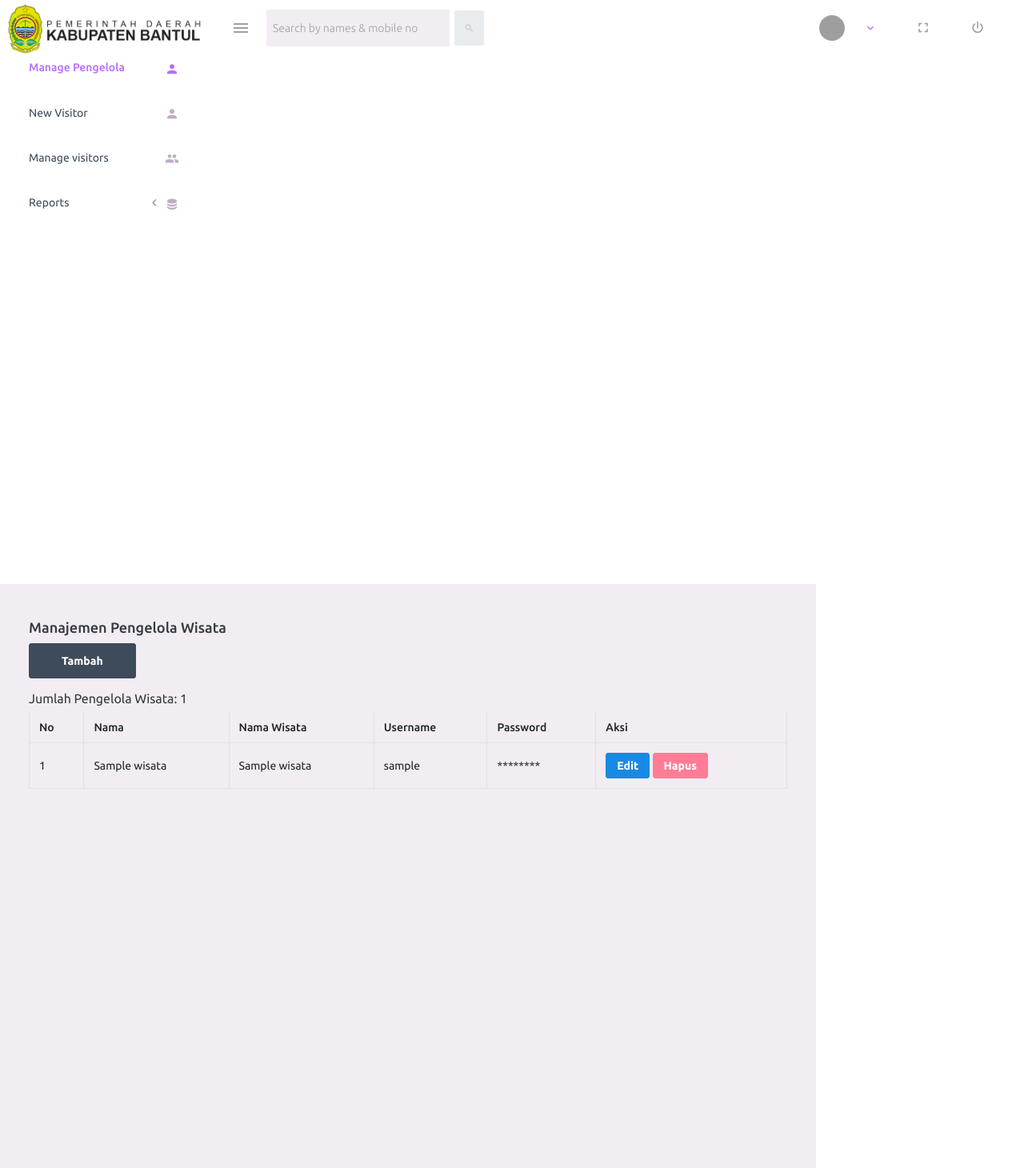
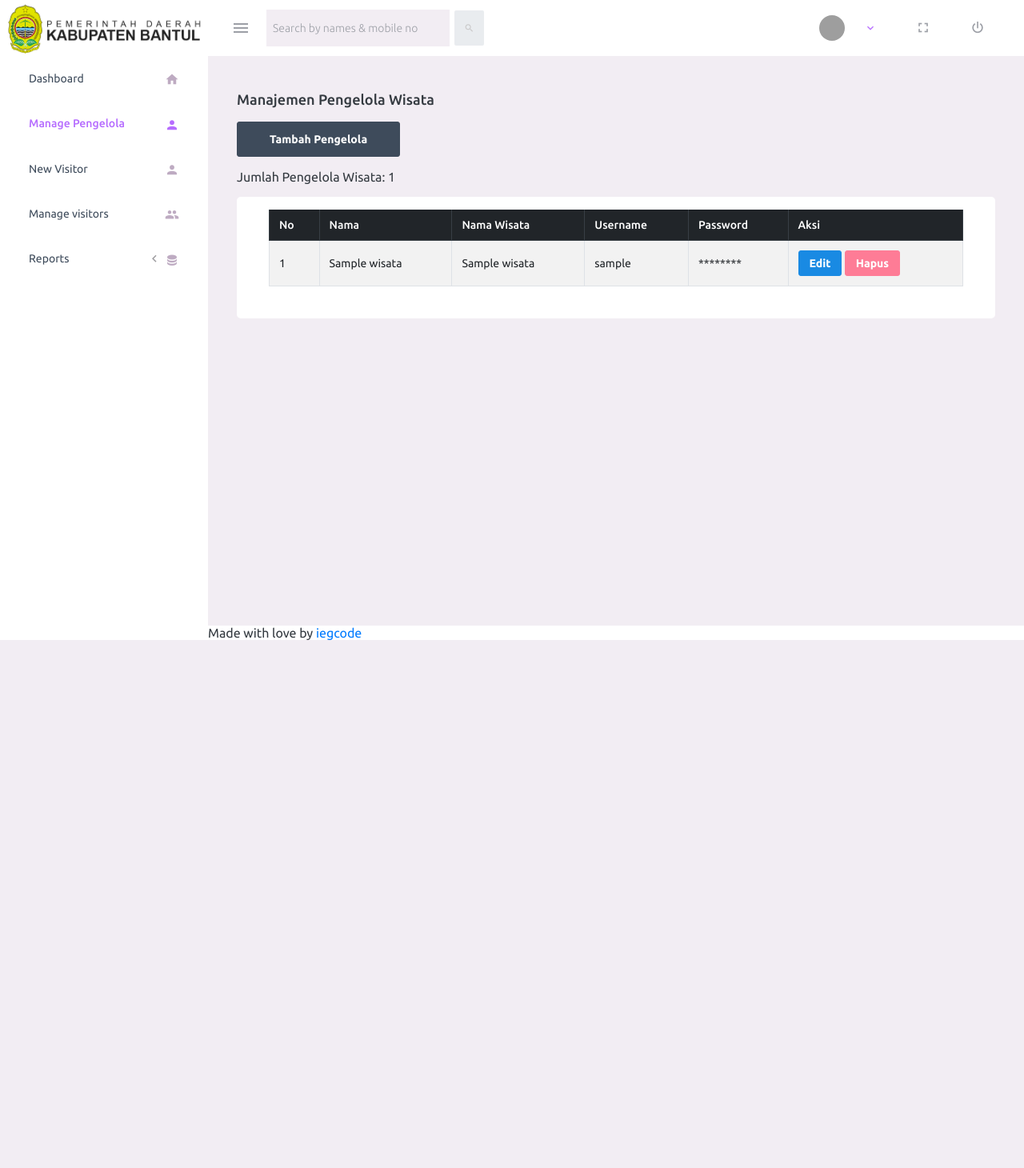
Before and after one commit to ibrahimelgibran/pradict-visitor-wisata, a PHP site: page /manage_pengelola.php in a window 1280 px wide. Shown: the whole page at 80% size. After the commit the page ends 800 px from the top, so only its background shows below. Run offline with PHP 8.4, Linux system fonts and the light colour scheme; the visitor is signed in with stand-in values (Sample User, id 1); tables that the repository leaves empty or names only in its code hold one stand-in row (values such as "Sample post"); data that the repository does not hold is empty; some libraries are stand-ins or nearby versions; grey boxes are pictures that could not be loaded.

Commit message:
update fix bug management pengelola

```diff
--- a/manage_pengelola.php
+++ b/manage_pengelola.php
@@ -5,20 +5,24 @@
 ?>
 <!DOCTYPE html>
 <html lang="en">
+
   <?php include("includes/head.php"); ?>
-
   <body>
+  <div class="container-scroller">
     <?php include("includes/header.php"); ?>
+    <div class="container-fluid page-body-wrapper">
       <?php include("includes/sidebar.php"); ?>
 
       <div class="main-panel">
         <div class="content-wrapper">
-    <h4>Manajemen Pengelola Wisata</h4>
-    <button id="btnTambah" class="btn btn-dark mb-3">Tambah</button>
-    <div id="jumlahPengelola" class="mb-2"></div>
+          <h4 class="mb-3">Manajemen Pengelola Wisata</h4>
+          <button id="btnTambah" class="btn btn-dark mb-3">Tambah Pengelola</button>
+          <div id="jumlahPengelola" class="mb-3"></div>
+          <div class="card">
+            <div class="card-body">
               <div class="table-responsive">
-      <table class="table table-bordered">
-        <thead>
+                <table class="table table-bordered table-striped">
+                  <thead class="thead-dark">
                     <tr>
                       <th>No</th>
                       <th>Nama</th>
@@ -33,21 +37,42 @@
               </div>
             </div>
           </div>
+        </div>
+        <footer>Made with love by <a href="http://iegcode.com"> iegcode</a></footer>
+      </div>
+    </div>
+  </div>
+
 
 <!-- Modal Form -->
-<div id="modalForm" class="modal" style="display:none;">
-  <div class="modal-dialog">
-    <div class="modal-content p-4">
-      <h5 id="modalTitle">Tambah Pengelola</h5>
+<div class="modal" id="modalForm" tabindex="-1" style="display:none;">
+    <div class="modal-dialog modal-dialog-centered">
+      <div class="modal-content">
+        <div class="modal-header">
+          <h5 class="modal-title" id="modalTitle">Tambah Pengelola</h5>
+          <button type="button" class="btn-close" id="tutupModal"></button>
+        </div>
+        <div class="modal-body">
           <form id="formPengelola">
             <input type="hidden" name="id" id="id">
-        <input type="text" name="nama" id="nama" placeholder="Nama" class="form-control mb-2" required>
-        <input type="text" name="nama_wisata" id="nama_wisata" placeholder="Nama Wisata" class="form-control mb-2" required>
-        <input type="text" name="username" id="username" placeholder="Username" class="form-control mb-2" required>
-        <input type="password" name="password" id="password" placeholder="Password" class="form-control mb-2" required>
+            <div class="mb-3">
+              <input type="text" name="nama" id="nama" placeholder="Nama" class="form-control" required>
+            </div>
+            <div class="mb-3">
+              <input type="text" name="nama_wisata" id="nama_wisata" placeholder="Nama Wisata" class="form-control" required>
+            </div>
+            <div class="mb-3">
+              <input type="text" name="username" id="username" placeholder="Username" class="form-control" required>
+            </div>
+            <div class="mb-3">
+              <input type="password" name="password" id="password" placeholder="Password" class="form-control" required>
+            </div>
+            <div class="modal-footer">
               <button type="submit" class="btn btn-primary">Simpan</button>
-        <button type="button" id="tutupModal" class="btn btn-secondary">Batal</button>
+              <button type="button" class="btn btn-secondary" id="tutupModal2">Batal</button>
+            </div>
           </form>
+        </div>
       </div>
     </div>
   </div>
```
Also changed, not shown: 1 other file. Lines whose indentation alone changed are shown as unchanged.
